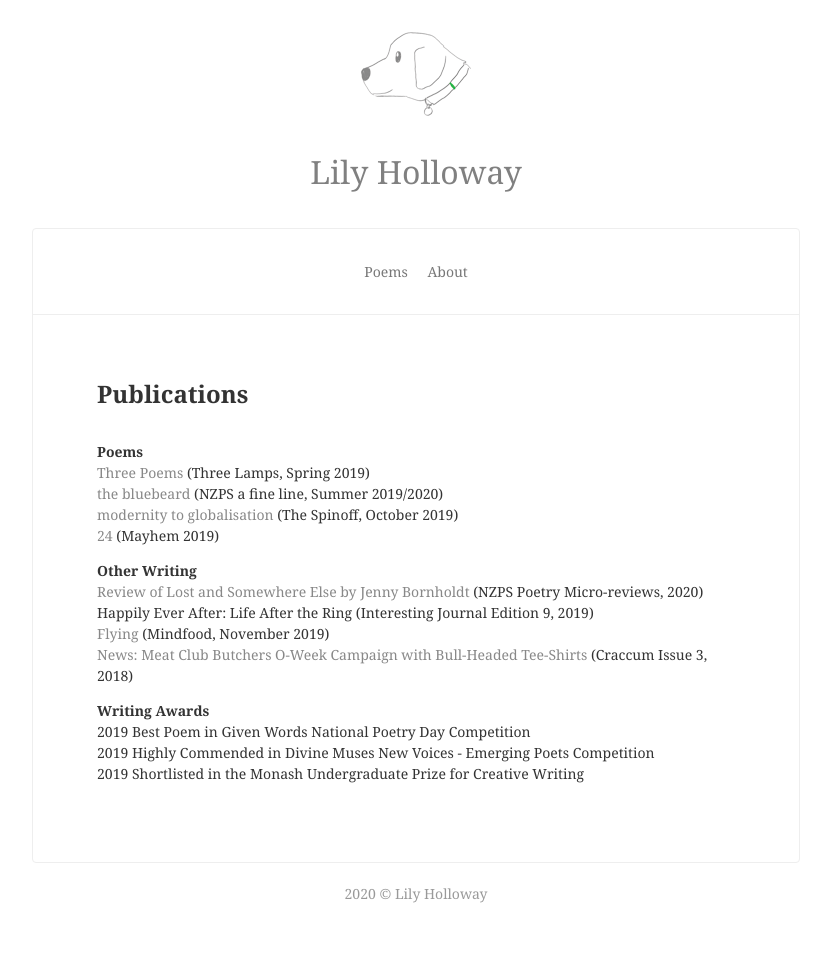
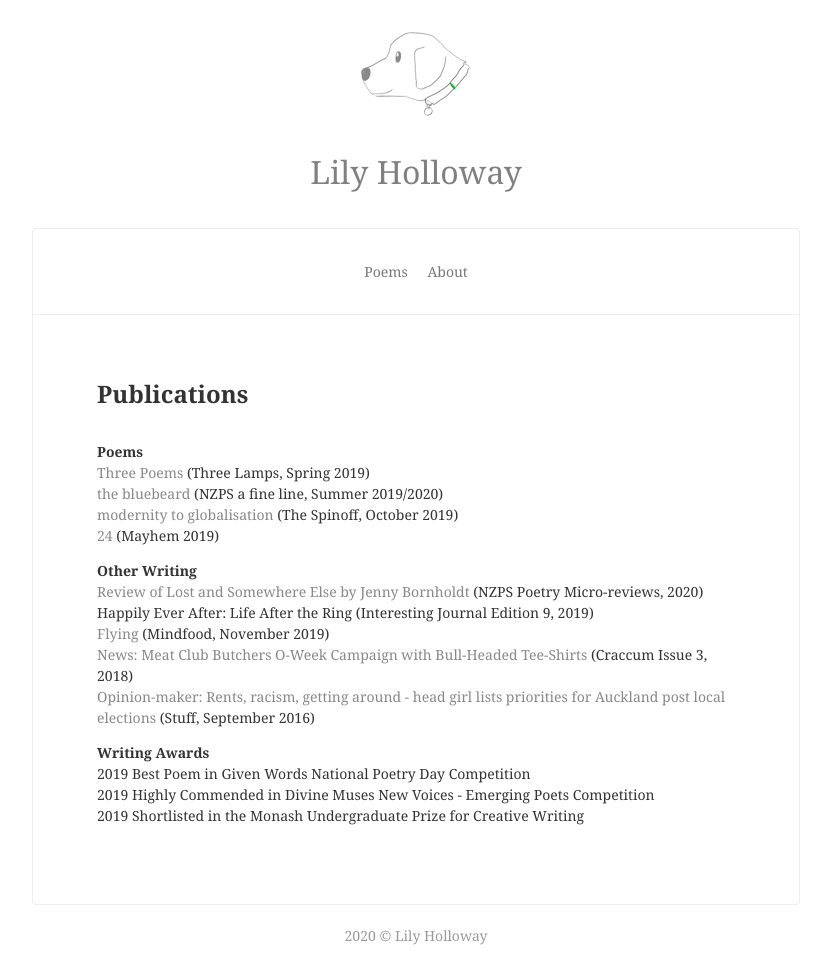
Before and after one commit to lilyholloway/lilyholloway.github.io, a Jekyll site: the page built from cv.md, in a window 1280 px wide. Shown: the whole page, without its empty margins (224-1055 px from the left). Built offline with Jekyll 4.4.1, drawn with Linux system fonts in a browser that asks for light colours; nearby versions of some CDN libraries; before the commit the page ends 936 px from its top, so only the background shows below that.

Commit message:
Update cv.md

```diff
--- a/cv.md
+++ b/cv.md
@@ -15,6 +15,7 @@
 Happily Ever After: Life After the Ring (Interesting Journal Edition 9, 2019)<br>
 <a href="https://lilyholloway.co.nz/posts/Flying">Flying</a> (Mindfood, November 2019)<br>
 <a href="http://www.craccum.co.nz/?p=2497">News: Meat Club Butchers O-Week Campaign with Bull-Headed Tee-Shirts</a> (Craccum Issue 3, 2018)<br>
+<a href="https://www.stuff.co.nz/auckland/local-news/north-shore-times/84029761/opinionmaker-rents-racism-getting-around--head-girl-lists-priorities-for-auckland-post-local-elections">Opinion-maker: Rents, racism, getting around - head girl lists priorities for Auckland post local elections</a> (Stuff, September 2016)
 
 <b>Writing Awards</b><br>
 2019 Best Poem in Given Words National Poetry Day Competition<br>
```
